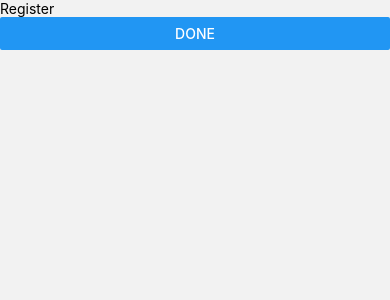
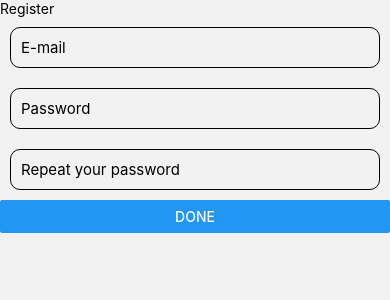
Before and after one commit to oscaresteve/GAIN, a React Native app: screen /Register in a window 390 px wide. Shown: the top 300 px of the page. Built offline with nearby package versions, Linux system fonts and the light colour scheme.

Commit message:
Database - LogInUser and RegisterUser functions implemented

```diff
--- a/package.json
+++ b/package.json
@@ -9,7 +9,10 @@
     "web": "expo start --web"
   },
   "dependencies": {
+    "@expo/metro-runtime": "~3.1.3",
     "@hookform/resolvers": "^3.3.4",
+    "@react-native-community/datetimepicker": "^7.6.4",
+    "@react-native-picker/picker": "^2.7.5",
     "@react-navigation/bottom-tabs": "^6.5.20",
     "@react-navigation/native": "^6.1.17",
     "@react-navigation/stack": "^6.3.29",
@@ -17,11 +20,14 @@
     "expo-status-bar": "~1.11.1",
     "firebase": "^10.10.0",
     "react": "18.2.0",
+    "react-datepicker": "^6.6.0",
+    "react-dom": "18.2.0",
     "react-hook-form": "^7.51.2",
     "react-native": "0.73.6",
     "react-native-gesture-handler": "~2.14.0",
     "react-native-safe-area-context": "4.8.2",
     "react-native-screens": "~3.29.0",
+    "react-native-web": "~0.19.6",
     "yup": "^1.4.0"
   },
   "devDependencies": {
--- a/src/Navigation.jsx
+++ b/src/Navigation.jsx
@@ -13,7 +13,7 @@ import Configuration from "./screens/Configuration";
 const Stack = createStackNavigator();
 const Tab = createBottomTabNavigator();
 
-const TabGroup = () => {
+const Main = () => {
   return (
     <Tab.Navigator>
       <Tab.Screen
@@ -60,8 +60,8 @@ export default function Navigation() {
           options={{ headerShown: false, gestureEnabled: false }}
         />
         <Stack.Screen
-          name="TabGroup"
-          component={TabGroup}
+          name="Main"
+          component={Main}
           options={{ headerShown: false, gestureEnabled: false }}
         />
       </Stack.Navigator>
--- a/src/database/Database.jsx
+++ b/src/database/Database.jsx
@@ -10,6 +10,7 @@ import {
   setDoc,
   getDoc,
 } from "firebase/firestore";
+import { useState } from "react";
 // TODO: Add SDKs for Firebase products that you want to use
 // https://firebase.google.com/docs/web/setup#available-libraries
 
@@ -20,25 +21,35 @@ const firebaseConfig = require("./firebaseConfig.json");
 const app = initializeApp(firebaseConfig);
 const database = getFirestore(app);
 
-export const createUser = async (id, email, password) => {
-  await setDoc(doc(database, "users", id), {
-    email: email,
-    password: password,
-  });
-  console.log(">>> USER CREATED");
-};
-
-export const getUser = async (id) => {
-  const docRef = doc(database, "users", id);
+export const logInUser = async (email, password) => {
+  const docRef = doc(database, "users", email);
   const docSnap = await getDoc(docRef);
   if (docSnap.exists()) {
-    return docSnap.data();
+    if (docSnap.data().password === password) {
+      return true;
+    } else {
+      return false;
+    }
   } else {
-    return null;
+    return false;
   }
 };
 
-export const readUsers = async () => {
+export const registerUser = async (email, password) => {
+  const docRef = doc(database, "users", email);
+  const docSnap = await getDoc(docRef);
+  if (docSnap.exists()) {
+    return false;
+  } else {
+    await setDoc(doc(database, "users", email), {
+      email: email,
+      password: password,
+    });
+    return true;
+  }
+};
+
+/* export const readUsers = async () => {
   const snapshot = await getDocs(collection(database, "users"));
   const data = snapshot.docs.map((doc) => ({
     id: doc.id,
@@ -46,9 +57,9 @@ export const readUsers = async () => {
   }));
   console.log(">>> DATA READED");
   return data;
-};
+}; */
 
-export const removeUser = async (userId) => {
+/* export const removeUser = async (userId) => {
   await deleteDoc(doc(database, "users", userId));
   console.log(">>> USER DELETED");
-};
+}; */
--- a/src/screens/LogIn.jsx
+++ b/src/screens/LogIn.jsx
@@ -14,7 +14,7 @@ import { useForm, Controller } from "react-hook-form";
 import { yupResolver } from "@hookform/resolvers/yup";
 import * as yup from "yup";
 
-import { getUser } from "../database/Database";
+import { logInUser } from "../database/Database";
 
 export default function LogIn({ navigation }) {
   const validationSchema = yup
@@ -32,18 +32,9 @@ export default function LogIn({ navigation }) {
   } = useForm({ resolver: yupResolver(validationSchema) });
 
   const handleLogIn = async (formData) => {
-    console.log(formData);
-    const userSnap = await getUser(formData.email);
-    if (userSnap != null) {
-      if (userSnap.password == formData.password) {
-        console.log(">>> LOGIN SUCCESS");
-        navigation.navigate("TabGroup");
-      } else {
-        console.log(">>> PASSWORD INCORRECT");
-        Alert.alert("Error", "User or Email incorrect");
-      }
+    if ((await logInUser(formData.email, formData.password)) === true) {
+      navigation.navigate("Main");
     } else {
-      console.log(">>> USER NOT FOUND");
       Alert.alert("Error", "User or Email incorrect");
     }
   };
@@ -57,28 +48,32 @@ export default function LogIn({ navigation }) {
         control={control}
         render={({ field: { value, onChange, onBlur } }) => (
           <TextInput
-            style={styles.input}
+            style={styles.TextInput}
+            placeholder="E-mail"
             value={value}
             onChangeText={onChange}
             onBlur={onBlur}
           />
         )}
       />
-      {errors.email && <Text>{errors.email.message}</Text>}
+      {errors.email && <Text style={styles.error}>{errors.email.message}</Text>}
 
       <Controller
         name="password"
         control={control}
         render={({ field: { value, onChange, onBlur } }) => (
           <TextInput
-            style={styles.input}
+            style={styles.TextInput}
+            placeholder="Password"
             value={value}
             onChangeText={onChange}
             onBlur={onBlur}
           />
         )}
       />
-      {errors.password && <Text>{errors.password.message}</Text>}
+      {errors.password && (
+        <Text style={styles.error}>{errors.password.message}</Text>
+      )}
 
       <Button title="Log In" onPress={handleSubmit(handleLogIn)} />
 
@@ -90,11 +85,15 @@ export default function LogIn({ navigation }) {
 }
 
 const styles = StyleSheet.create({
-  input: {
+  TextInput: {
     margin: 10,
     borderWidth: 1,
     padding: 10,
     fontSize: 15,
     borderRadius: 10,
   },
+  error: {
+    color: "#ff0000",
+    fontSize: 12,
+  },
 });
--- a/src/screens/Register.jsx
+++ b/src/screens/Register.jsx
@@ -1,11 +1,111 @@
-import { View, Text, Button, SafeAreaView } from "react-native";
+import {
+  View,
+  Text,
+  Button,
+  SafeAreaView,
+  TextInput,
+  StyleSheet,
+  Alert,
+} from "react-native";
 import React from "react";
+import { useForm, Controller } from "react-hook-form";
+import {} from "@hookform/resolvers";
+import * as yup from "yup";
+import { yupResolver } from "@hookform/resolvers/yup";
+import { registerUser } from "../database/Database";
 
 export default function Register({ navigation }) {
+  const validationSchema = yup
+    .object()
+    .shape({
+      email: yup.string().email().required(),
+      password: yup.string().required(),
+      repeatPassword: yup.string().required(),
+    })
+    .required();
+
+  const {
+    control,
+    handleSubmit,
+    formState: { errors },
+  } = useForm({ resolver: yupResolver(validationSchema) });
+
+  const handleRegister = async (formData) => {
+    if ((await registerUser(formData.email, formData.password)) === true) {
+      navigation.navigate("Main");
+    } else {
+      Alert.alert("Error", "User already exists, please log in");
+    }
+  };
+
   return (
     <SafeAreaView>
       <Text>Register</Text>
-      <Button title="Done" onPress={() => navigation.navigate("TabGroup")} />
+
+      <Controller
+        name="email"
+        control={control}
+        render={({ field: { value, onChange, onBlur } }) => (
+          <TextInput
+            style={styles.TextInput}
+            placeholder="E-mail"
+            value={value}
+            onChangeText={onChange}
+            onBlur={onBlur}
+          />
+        )}
+      />
+      {errors.email && <Text style={styles.error}>{errors.email.message}</Text>}
+
+      <Controller
+        name="password"
+        control={control}
+        render={({ field: { value, onChange, onBlur } }) => (
+          <TextInput
+            style={styles.TextInput}
+            placeholder="Password"
+            value={value}
+            onChangeText={onChange}
+            onBlur={onBlur}
+          />
+        )}
+      />
+      {errors.password && (
+        <Text style={styles.error}>{errors.password.message}</Text>
+      )}
+
+      <Controller
+        name="repeatPassword"
+        control={control}
+        render={({ field: { value, onChange, onBlur } }) => (
+          <TextInput
+            style={styles.TextInput}
+            placeholder="Repeat your password"
+            value={value}
+            onChangeText={onChange}
+            onBlur={onBlur}
+          />
+        )}
+      />
+      {errors.repeatPassword && (
+        <Text style={styles.error}>{errors.repeatPassword.message}</Text>
+      )}
+
+      <Button title="Done" onPress={handleSubmit(handleRegister)} />
     </SafeAreaView>
   );
 }
+
+const styles = StyleSheet.create({
+  TextInput: {
+    margin: 10,
+    borderWidth: 1,
+    padding: 10,
+    fontSize: 15,
+    borderRadius: 10,
+  },
+  error: {
+    color: "#ff0000",
+    fontSize: 12,
+  },
+});
```
Also changed, not shown: 1 other file (tests, documents, lock files or other folders).
